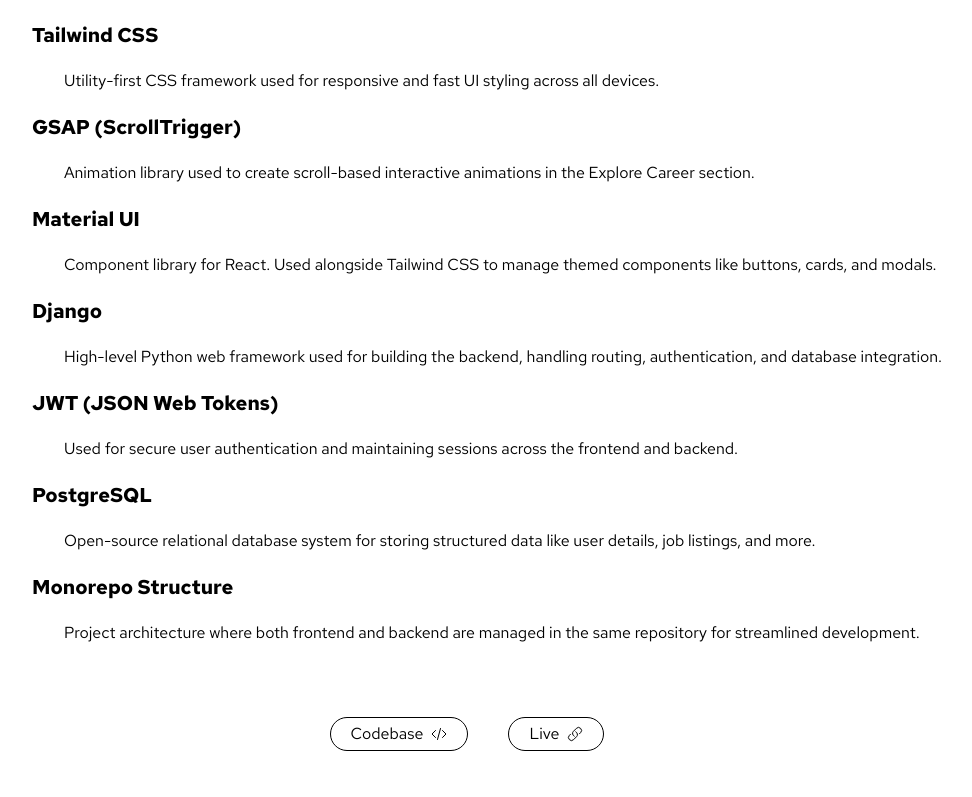
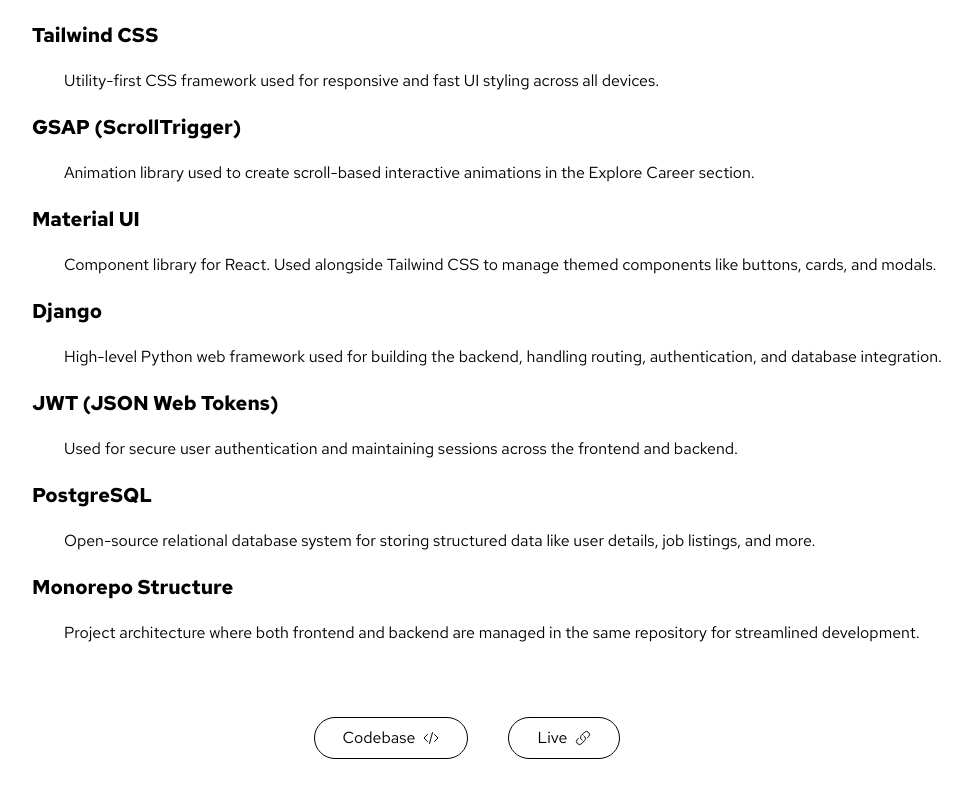
Before and after one commit to shiba-murmu/shiba-portfolio, a React (Vite) app: page /window-view-project-detail/careerlift in a window 1280 px wide. Shown: the part 965-1762 px from the top of the page, without its empty margins (173-1145 px from the left). Built offline with nearby package versions, Linux system fonts and the light colour scheme.

Commit message:
buttons ui fixed for window screens

```diff
--- a/src/components/ProjectDetail_wraper.jsx
+++ b/src/components/ProjectDetail_wraper.jsx
@@ -52,13 +52,13 @@
                 <div className='flex justify-evenly md:justify-center md:gap-10 mt-5'>
                     {/* For buttons purpose */}
                     <a href={codebase_link} >
-                        <button className='border-1 hover:cursor-pointer rounded-full flex  justify-center items-center gap-2 p-1 px-5'>
+                        <button className='border-1 hover:cursor-pointer rounded-full flex  justify-center items-center gap-2 p-1 md:p-2 md:px-7 px-5'>
                             <span className=''>Codebase</span>
                             <Icons value='codebase' />
                         </button>
                     </a>
                     <a href={live_link} className=''>
-                        <button className='border-1 hover:cursor-pointer  rounded-full flex  justify-center items-center gap-2 p-1 px-5'>
+                        <button className='border-1 hover:cursor-pointer  rounded-full flex  justify-center items-center gap-2 p-1 md:p-2 md:px-7 px-5'>
                             <span className=''>{live_button_value}</span>
                             <Icons value='live' />
                         </button>
```
